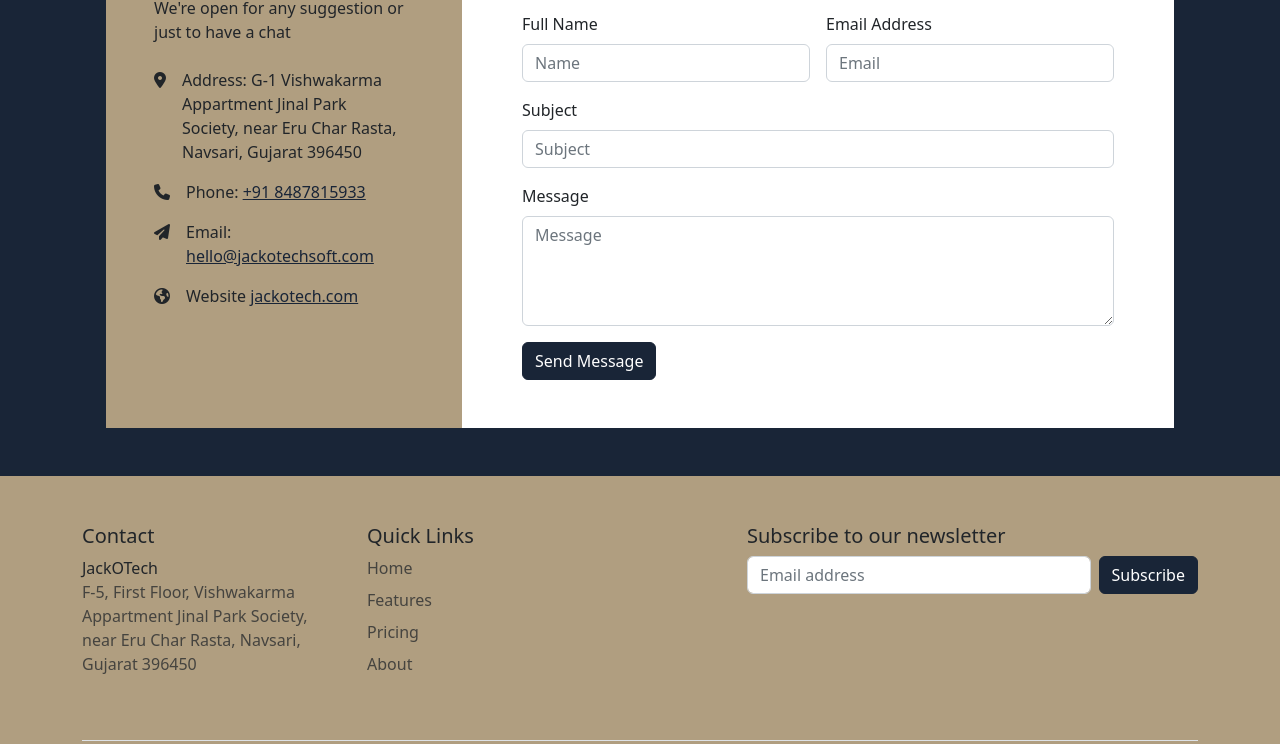
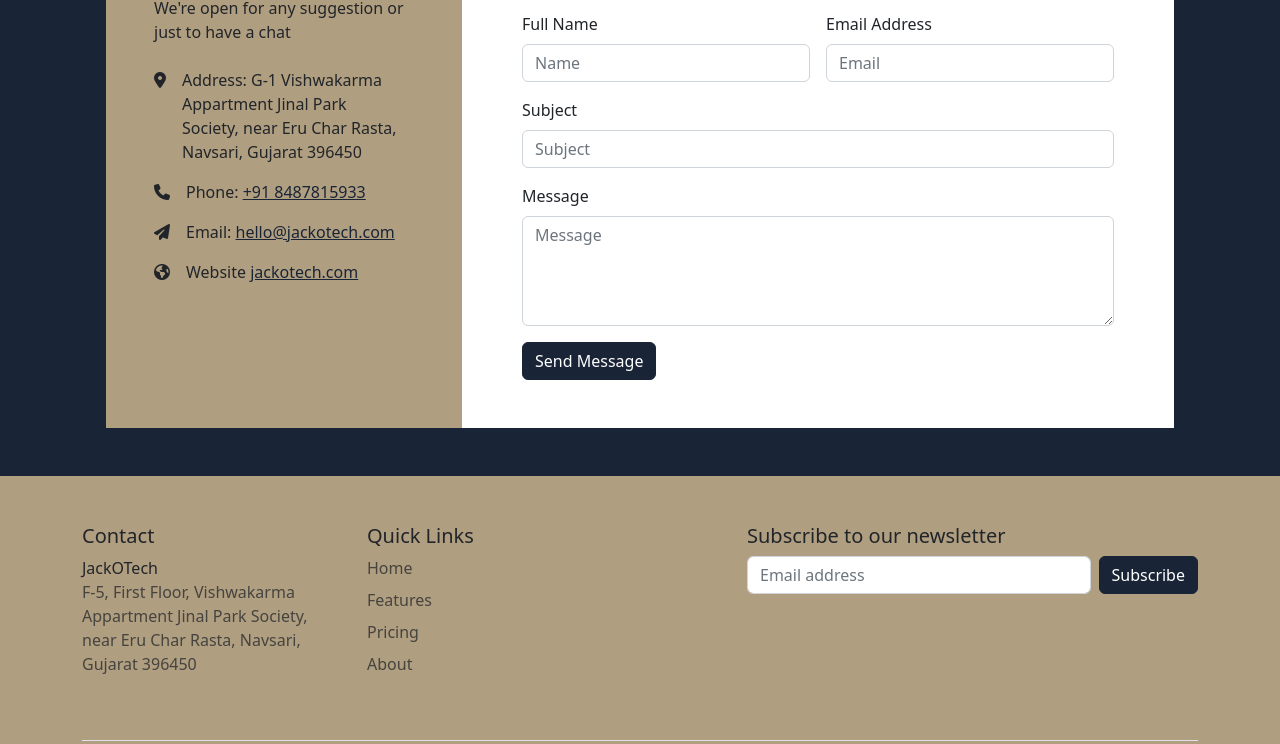
Before and after one commit to Meetpatel-09/JackOTech, a plain HTML site: page index.html in a window 1280 px wide. Shown: the part 1816-2560 px from the top of the page. Drawn offline with Linux system fonts and the light colour scheme.

Commit message:
Update index.html

```diff
--- a/index.html
+++ b/index.html
@@ -340,7 +340,7 @@
                                                             <div class="text px-3">
                                                                  <p><span>Email:</span> <span> <a
                                                                                 href="mailto:hello@jackotech.com"
-                                                                                style="color: #192537;">hello@jackotechsoft.com</a></span>
+                                                                                style="color: #192537;">hello@jackotech.com</a></span>
                                                                  </p>
                                                             </div>
                                                        </div>
```
